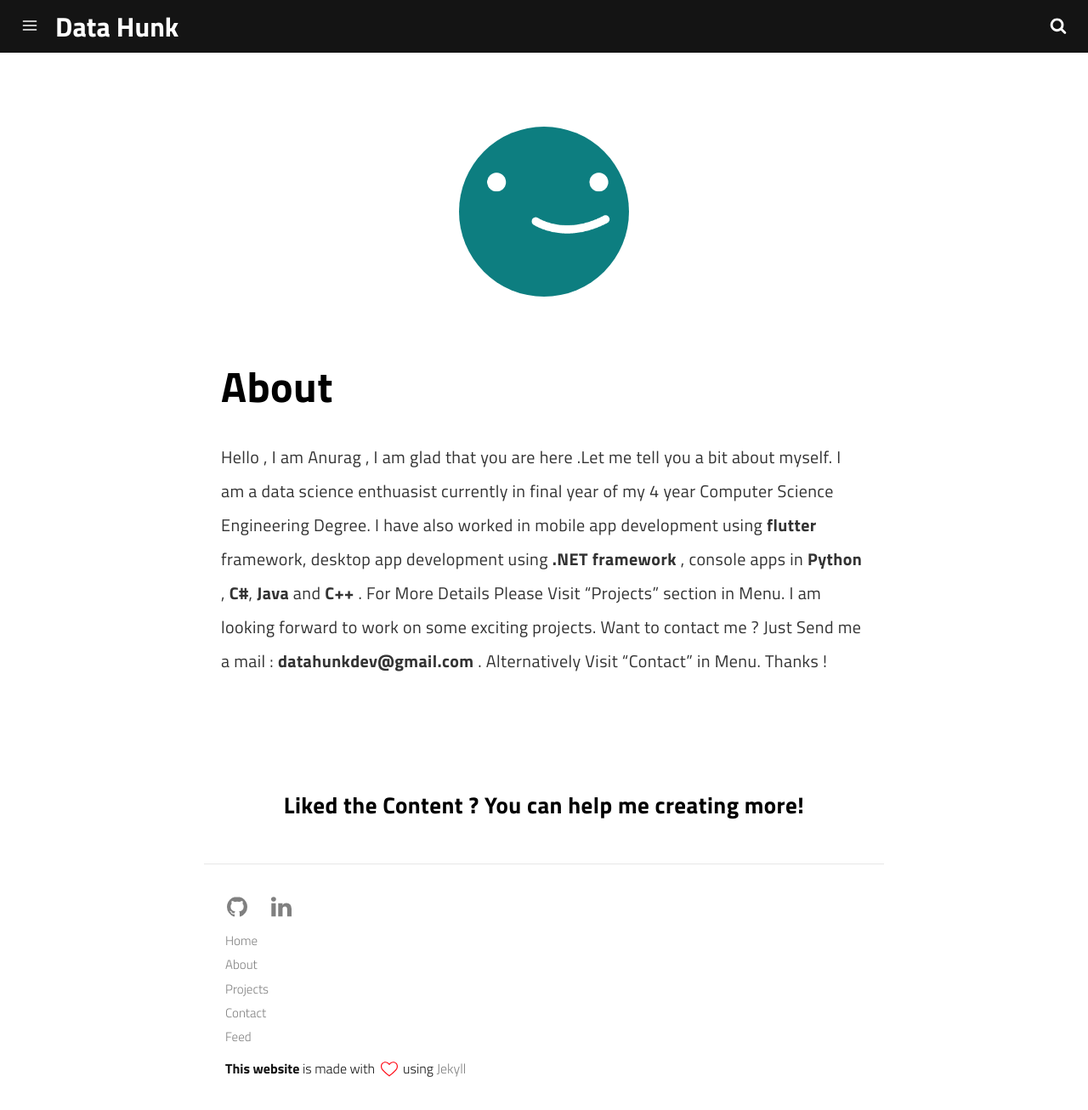
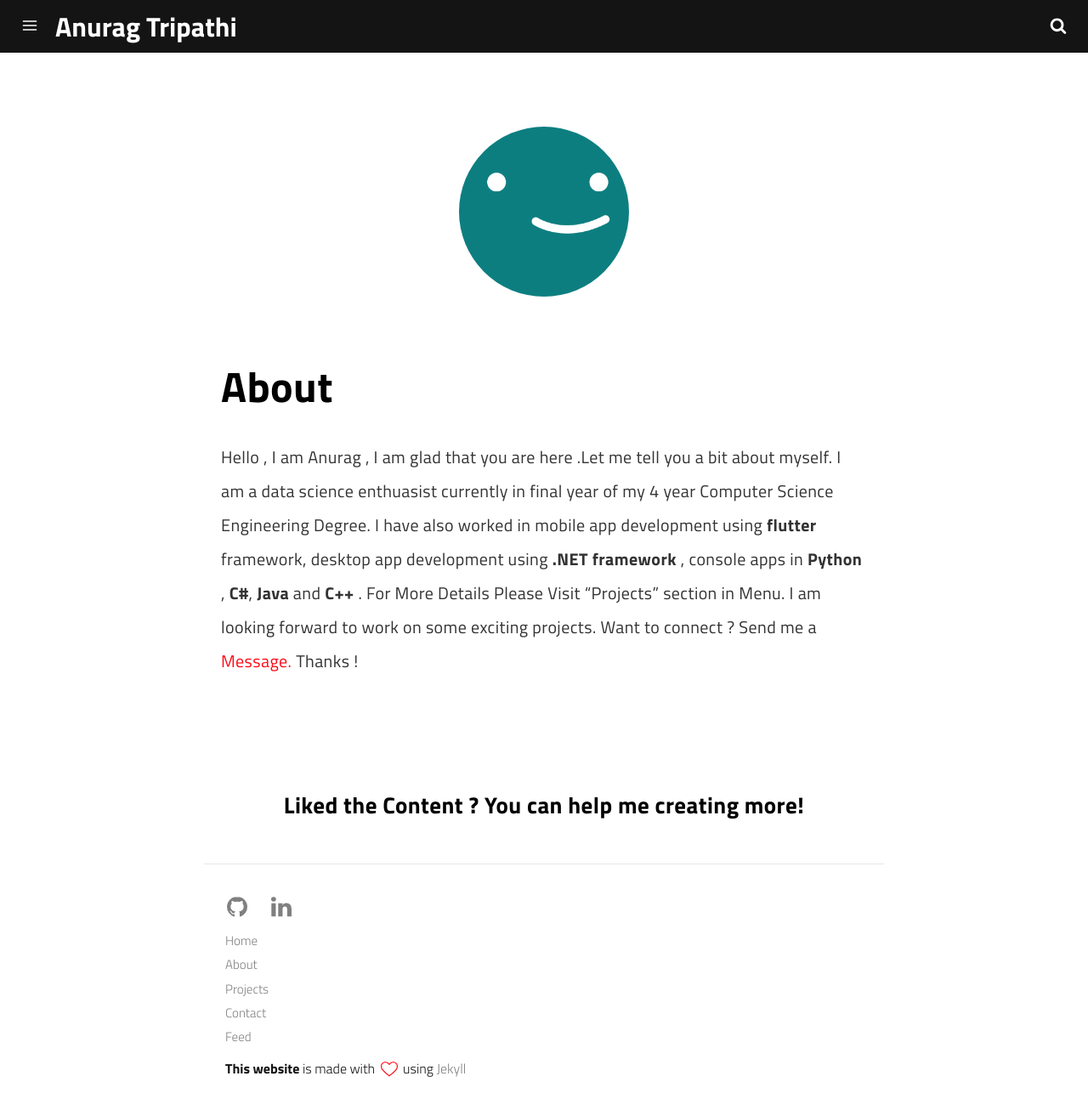
Before and after one commit to anuragseven/anuragseven.github.io, a Jekyll site: the page built from pages/about.md, in a window 1280 px wide and 1306 px high. Shown: the whole window at 85% size. Built offline with Jekyll 4.4.1, drawn with Linux system fonts in a browser that asks for light colours; a script that is not in the unit is left out.

Commit message:
revamped to anuragtripathi.com

```diff
--- a/CNAME
+++ b/CNAME
@@ -1 +1 @@
-datahunk.dev
+anuragtripathi.com
--- a/Gemfile
+++ b/Gemfile
@@ -7,3 +7,4 @@ gem "jekyll"
 gem "jekyll-paginate"
 gem "jekyll-paginate-content"
 gem "json"
+gem "webrick"
--- a/_config.yml
+++ b/_config.yml
@@ -1,15 +1,14 @@
 # Site Settings
-name: Data Hunk
-title: Data Hunk
-description: Welcome to this blog , here , I write about Data Science , Flutter , Dart , Algorithms , Data Structures and other technologies.
-  I aslo write about self improvement , health and fitness.
+name: Anurag Tripathi
+title: Anurag Tripathi
+description: Hello and Welcome ! Here I write all about Software Engineering , Data Science , Algorithms and host of other things . Check About to know more.
 
 tags:
-  - datahunk.dev
-  - Data Hunk
   - Anurag Tripathi
+  - anuragtripathi.com
   - anuragseven.github.io
   - anuragseven
+  - anuragtripathi7
 show_hero: true
 menu:
   - title: Home
@@ -22,12 +21,12 @@ menu:
     url: /contact
   - title: Feed
     url: /feed.xml
-email: datahunkdev@gmail.com
+email: anuragt401@outlook.com
 # See: https://disqus.com/
 disqus_username:
 # Contact Form Setting
 # See: https://formspree.io/
-formspree_form_id: xwkapkya
+formspree_form_id: mknlbbgl
 
 
 # Social Media Settings
@@ -49,7 +48,7 @@ two_columns_layout: true
 
 # Advanced Settings
 baseurl: "" # the subpath of your site, e.g. /blog
-url: "https://datahunk.dev" # the base hostname & protocol for your site
+url: "https://anuragtripathi.com" # the base hostname & protocol for your site
 google_analytics: "UA-172410706-1"
 language: "en"
 categories_folder: category
--- a/pages/about.md
+++ b/pages/about.md
@@ -14,5 +14,4 @@ I am a data science enthuasist currently in final year of my 4 year Computer Sci
 I have also worked in mobile app development using **flutter** framework,
  desktop app development using **.NET framework** , console apps in **Python** , **C#**, **Java** and **C++** .
 For More Details Please Visit "Projects" section in Menu. I am looking
-forward to work on some exciting projects. Want to contact me ? Just Send me a mail : **datahunkdev@gmail.com** .
-Alternatively Visit "Contact" in Menu. Thanks !
+forward to work on some exciting projects. Want to connect ? Send me a <a href="/contact">Message.</a> Thanks !
```
